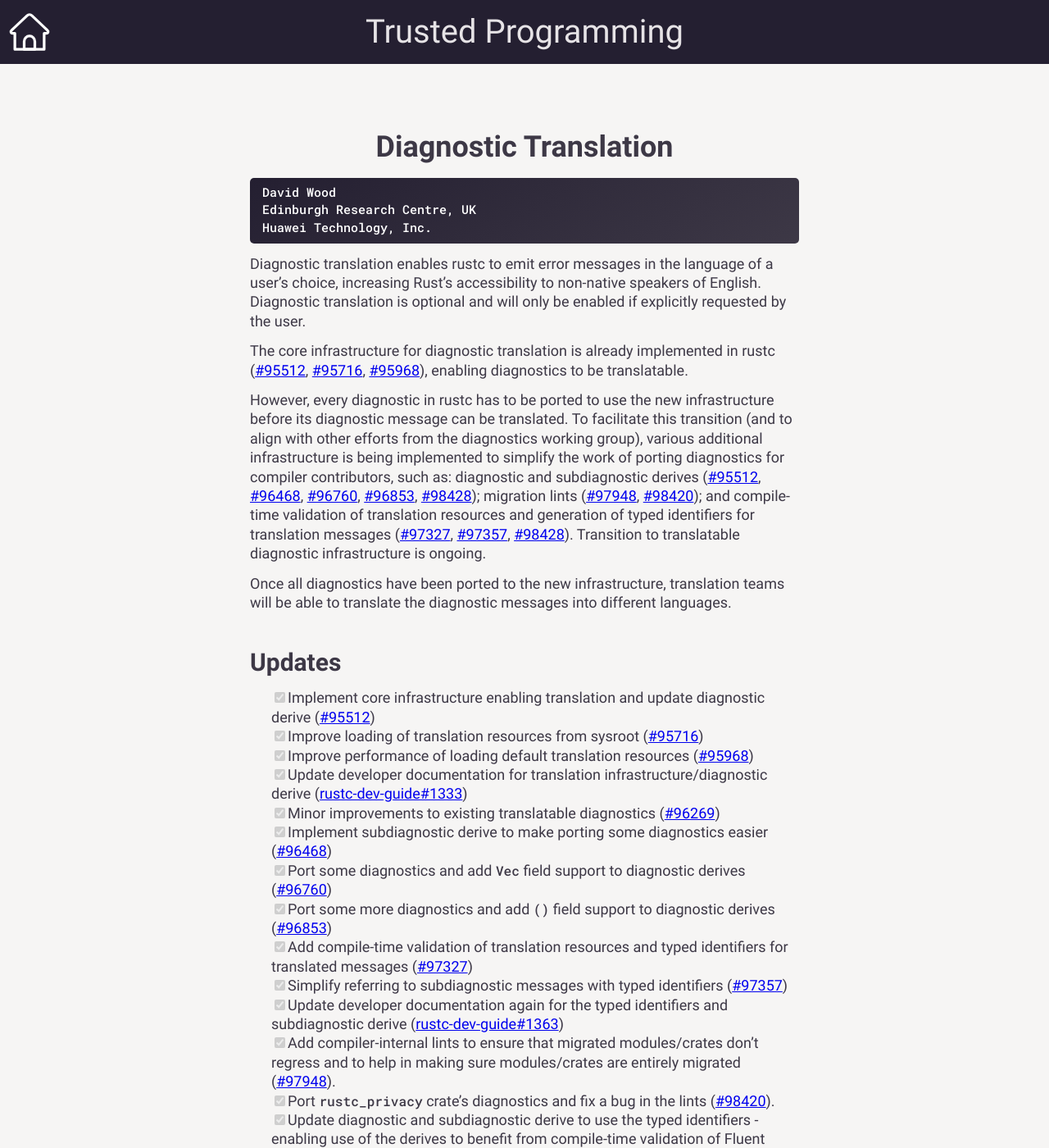
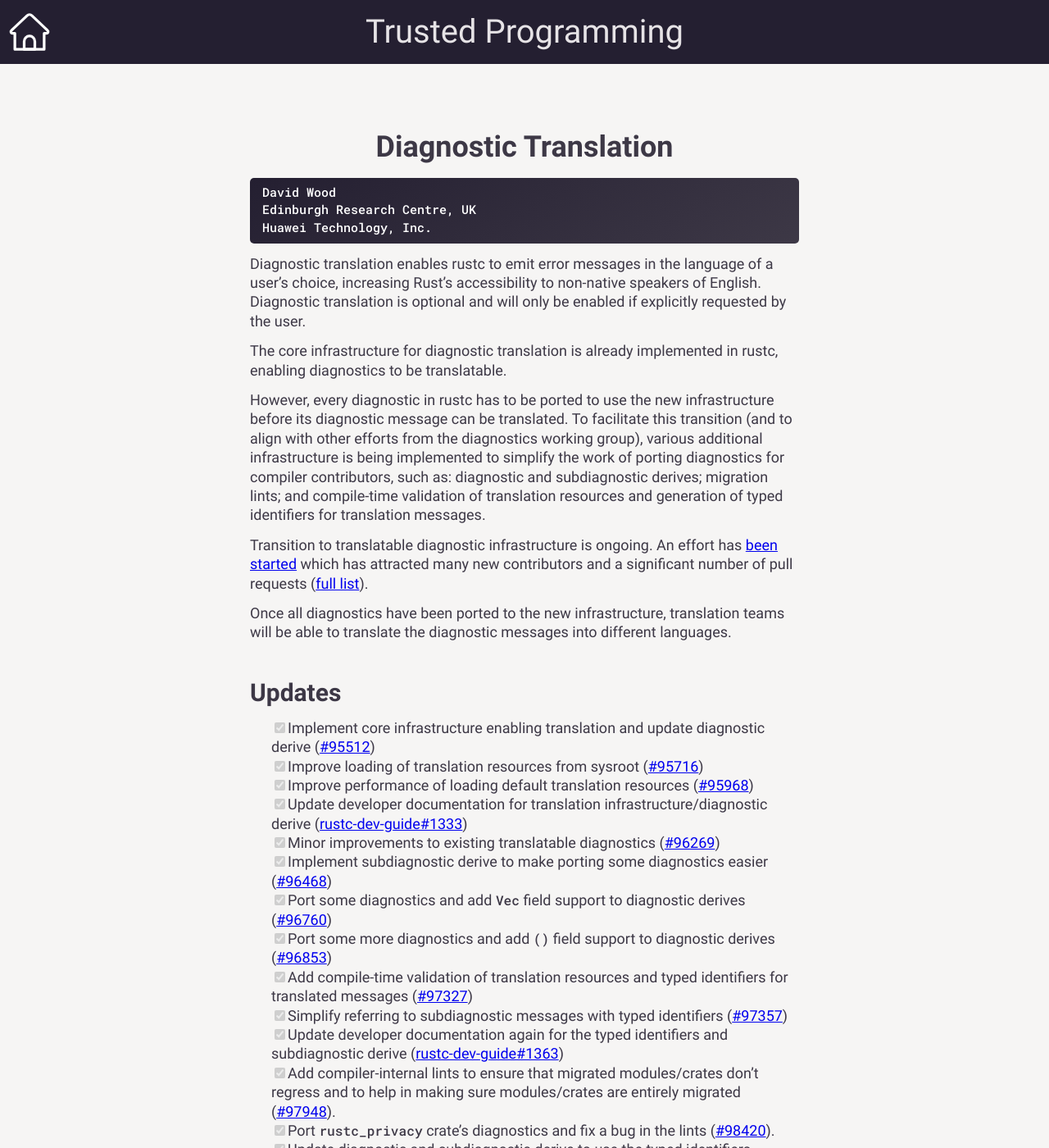
Before and after one commit to yijunyu/trusted-programming.github.io, a Jekyll site: the page built from articles/work-in-progress/Compiler/DiagnosticsTranslation.md, in a window 1280 px wide and 1400 px high. Shown: the whole window at 82% size. Built offline with Jekyll 4.4.1, drawn with Linux system fonts in a browser that asks for light colours; some of the changed text lies outside the part shown.

Commit message:
updates for sep 2022

```diff
--- a/articles/work-in-progress/Compiler/DiagnosticsTranslation.md
+++ b/articles/work-in-progress/Compiler/DiagnosticsTranslation.md
@@ -16,18 +16,20 @@ English. Diagnostic translation is optional and will only be enabled if
 explicitly requested by the user.
 
 The core infrastructure for diagnostic translation is already implemented in
-rustc ([#95512], [#95716], [#95968]), enabling diagnostics to be translatable.
+rustc, enabling diagnostics to be translatable.
 
 However, every diagnostic in rustc has to be ported to use the new
 infrastructure before its diagnostic message can be translated. To facilitate
 this transition (and to align with other efforts from the diagnostics working
 group), various additional infrastructure is being implemented to simplify the
 work of porting diagnostics for compiler contributors, such as: diagnostic and
-subdiagnostic derives ([#95512], [#96468], [#96760], [#96853], [#98428]);
-migration lints ([#97948], [#98420]); and compile-time validation of
+subdiagnostic derives; migration lints; and compile-time validation of
 translation resources and generation of typed identifiers for translation
-messages ([#97327], [#97357], [#98428]). Transition to translatable diagnostic
-infrastructure is ongoing.
+messages.
+
+Transition to translatable diagnostic infrastructure is ongoing. An effort has
+[been started][blog_post] which has attracted many new contributors and a
+significant number of pull requests ([full list][prs]).
 
 Once all diagnostics have been ported to the new infrastructure, translation
 teams will be able to translate the diagnostic messages into different
@@ -75,6 +77,14 @@ languages.
       add `MultiSpan` support to diagnostic derives; support warning
       subdiagnostics in the diagnostic derive; and trigger internal lints on
       lint construction ([#99213])
+- [x] Publish blog post ([link][blog_post])
+- [x] Don't fail on broken primary translations ([#100366])
+- [x] Avoid linting diagnostic functions with diagnostic lints ([#101230])
+- [x] Migrate `rustc_incremental` ([#100754])
+- [x] Extend diagnostic derive with support for enums ([#102189])
+- [x] Remove unnecessary `#[allow]`s of diagnostic migration lints ([#102356])
+- [x] Rename `typeck.ftl` to `hir_analyis.ftl` ([#102395])
+- [ ] Implement eager translation ([#102623])
 - [ ] Finish porting diagnostics to translatable infrastructure
 - [ ] Translate all diagnostic messages to desired languages
 - [ ] Build infrastructure to ship rustc language packs via rustup (specific
```
Also changed, not shown: other parts of articles/work-in-progress/Compiler/DiagnosticsTranslation.md (+8 -0 lines).
